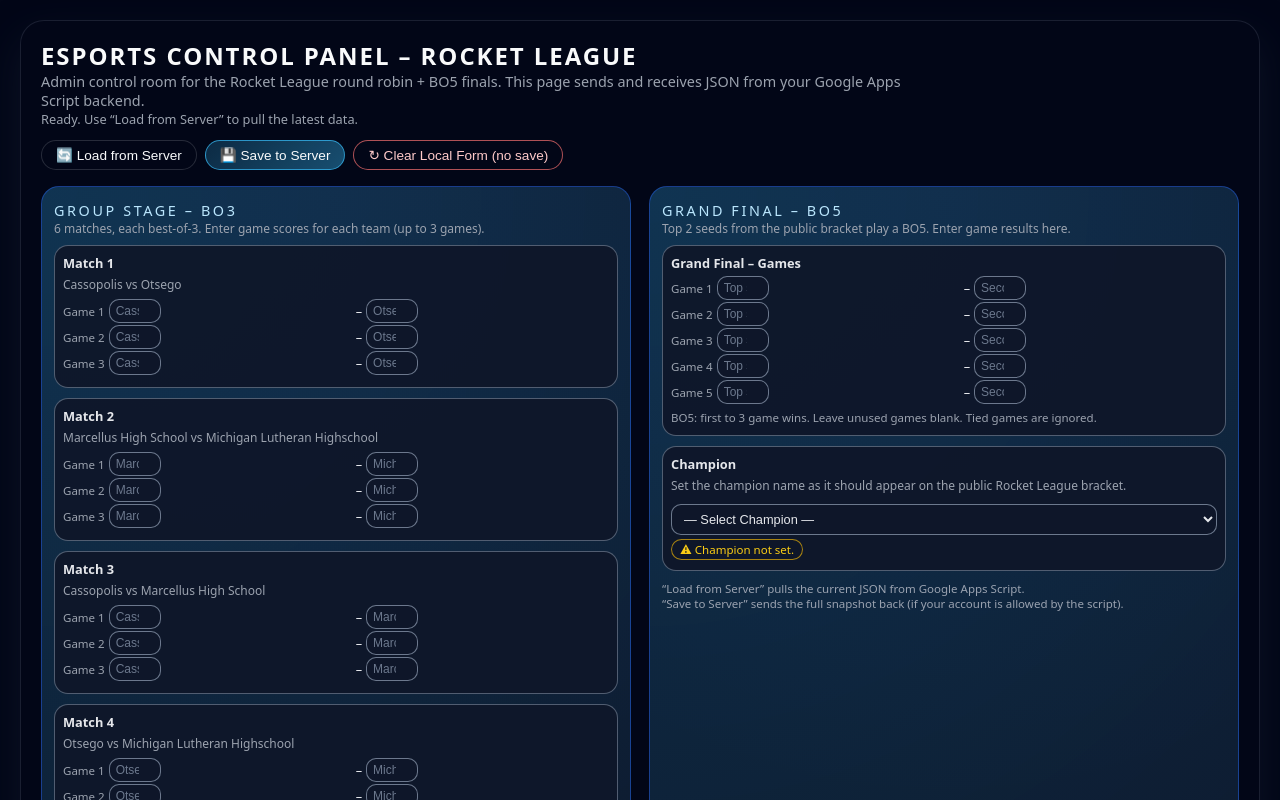
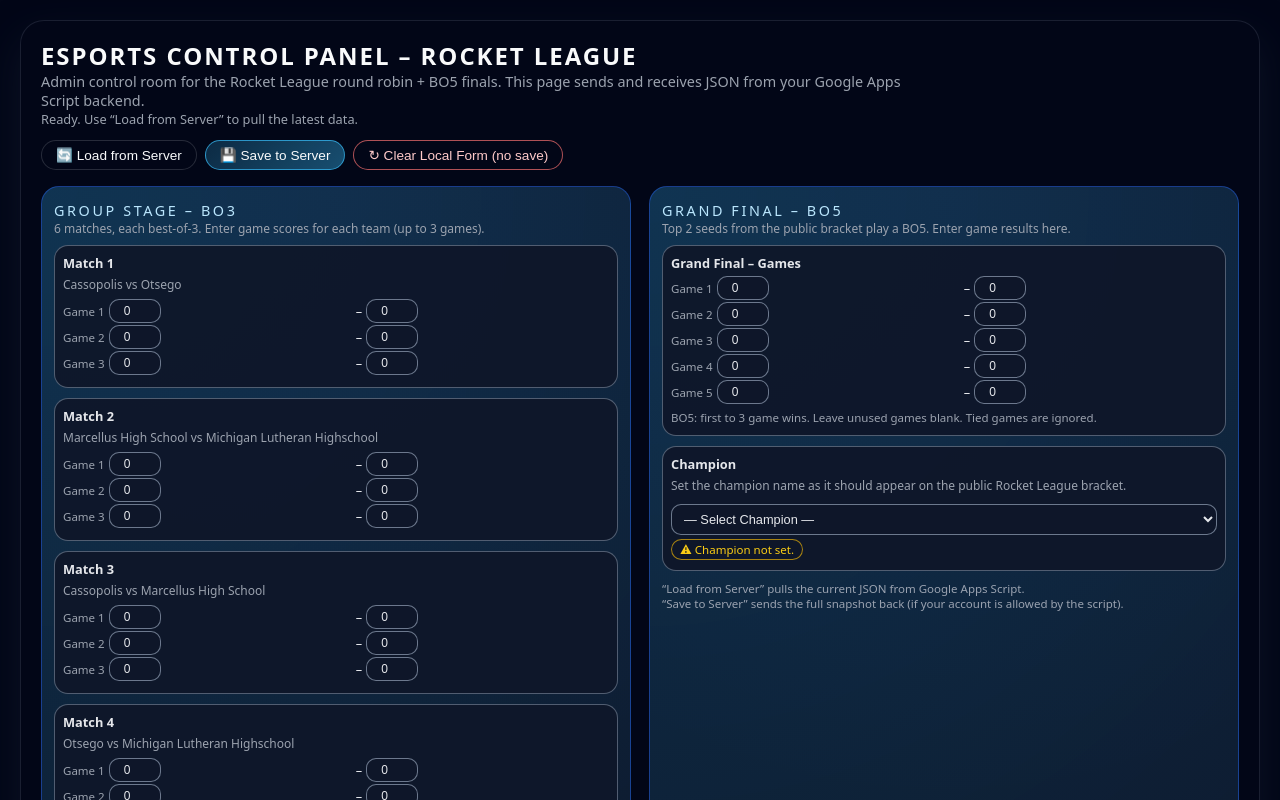
Before and after one commit to Socratic-tech/bracketcontrol, a plain HTML site: page index.html in a window 1280 px wide. Shown: the top 800 px of the page. Drawn offline with Linux system fonts and the light colour scheme.

Commit message:
Update index.html

```diff
--- a/index.html
+++ b/index.html
@@ -651,6 +651,12 @@
       buildChampionSelect();
       updateChampionBadge();
 
+      // Set all scores to zero by default
+document.querySelectorAll(".score-input").forEach(inp => {
+  if (!inp.value) inp.value = "0";
+});
+
+
       if (!API_URL || API_URL.includes("PASTE_YOUR_APPS_SCRIPT")) {
         setStatus("API URL not set. Edit the HTML and set API_URL to your Apps Script Web App URL.", true);
       } else {
```
